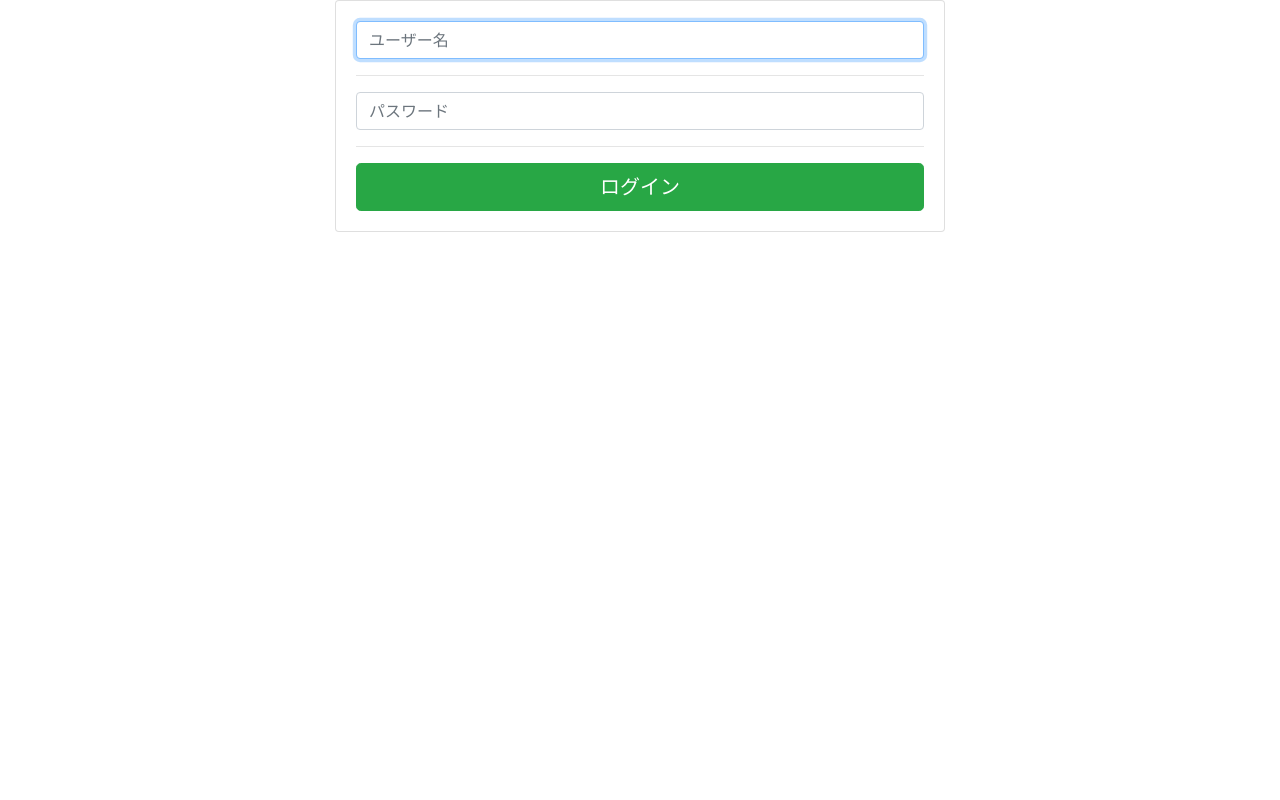
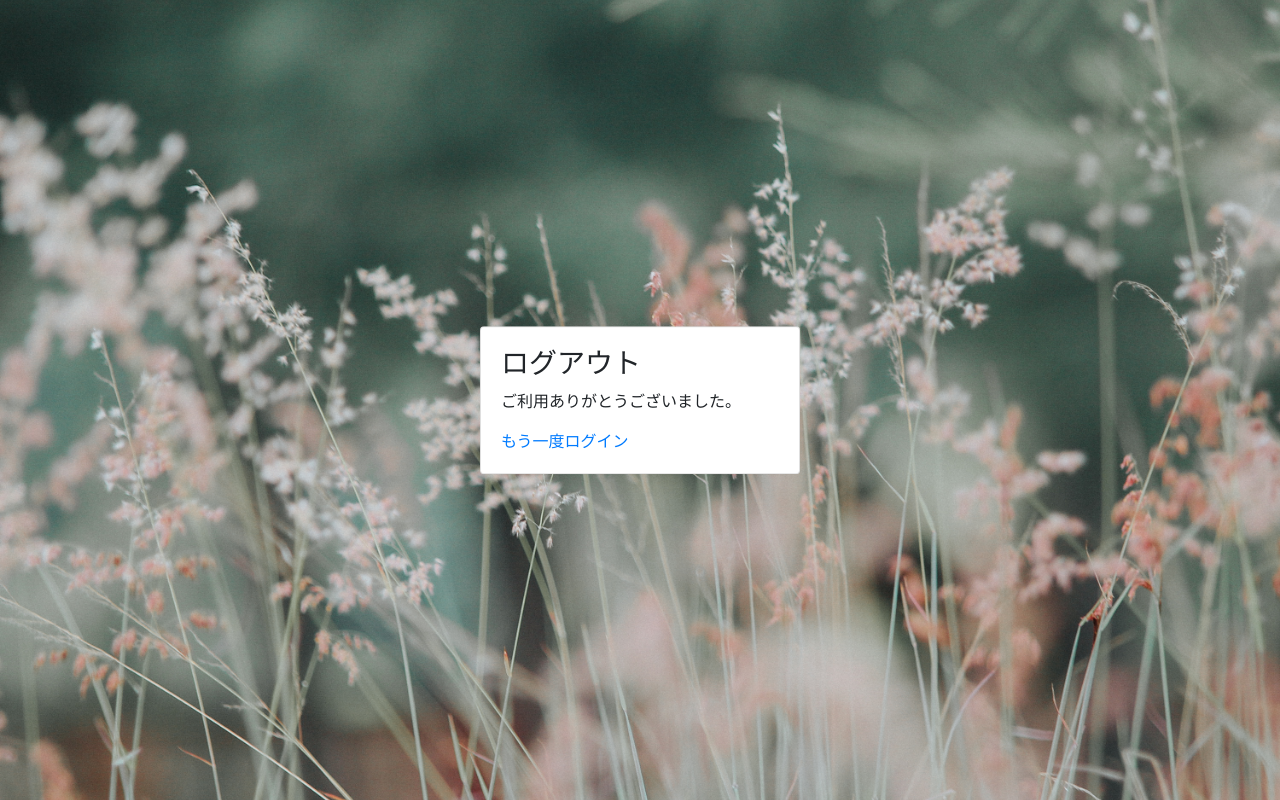
Before and after one commit to tiechel/hostclub, a Django app: template templates/auth/logout.html in a window 1280 px wide. Run offline with Django 3.2, Linux system fonts and the light colour scheme; the template is opened without the code that fills it: values that come from a table or form of the project are taken from there, others are empty; some libraries are stand-ins or nearby versions.

Commit message:
認証画面のスタイル

```diff
--- a/hostclub/urls.py
+++ b/hostclub/urls.py
@@ -4,5 +4,5 @@ from hostclub import views
 app_name = 'hostclub'
 
 urlpatterns = [
-    path('/', views.TopView.as_view(), name='top'),
+    path('', views.TopView.as_view(), name='top'),
 ]
--- a/project/settings.py
+++ b/project/settings.py
@@ -140,7 +140,7 @@ MEDIAFILES_DIRS = [
 
 LOGIN_URL = 'auth:login'
 LOGIN_REDIRECT_URL = 'hostclub:top'
-LOGOUT_REDIRECT_URL  = 'auth:login'
+# LOGOUT_REDIRECT_URL  = 'auth:login'
 
 MESSAGE_TAGS = {
     messages.DEBUG: 'alert alert-secondary',
--- /dev/null
+++ b/static/css/app.css
@@ -0,0 +1,9 @@
+.errorlist {
+  padding-left: 0;
+  list-style: none;
+}
+
+.errorlist li {
+  font-size: small;
+  color: red;
+}
--- /dev/null
+++ b/templates/auth/base.html
@@ -0,0 +1,33 @@
+{% extends 'base.html' %}
+{% load static %}
+
+{% block style %}
+<style>
+html, body {
+  height: 100%;
+}
+body {
+  background-color: black;
+  background-repeat: no-repeat;
+  background-image: url("{% static 'image/bg_login.jpg' %}");
+  background-size: 100% auto;
+  background-position: center, center;
+}
+.login-wrap, .logout-wrap {
+  min-width: 320px;
+  position: absolute;
+  top: 50%;
+  left: 50%;
+  transform: translate(-50%, -50%);
+}
+@media (max-width: 320px) {
+  .login-wrap, .logout-wrap {
+    min-width: 90%;
+  }
+}
+</style>
+{% endblock %}
+
+{% block content %}
+
+{% endblock %}
--- a/templates/auth/logout.html
+++ b/templates/auth/logout.html
@@ -1,23 +1,13 @@
-{% extends 'base.html' %}
-
-{% load static %}
+{% extends 'auth/base.html' %}
 
 {% block content %}
-<form action="" method="POST">
-  <div class="col-md-6 offset-md-3">
-    <div class="card">
-      <div class="card-body">
-        {{ form.non_field_errors }}
-        {% for field in form %}
-          {{ field }}
-          {{ field.errors }}
-          <hr>
-        {% endfor %}
-        <button type="submit" class="btn btn-success btn-lg btn-block">ログイン</button>
-        <input type="hidden" name="next" value="{{ next }}">
-        {% csrf_token %}
-      </div>
+<div class="logout-wrap">
+  <div class="card">
+    <div class="card-body">
+      <h3>ログアウト</h3>
+      <p>ご利用ありがとうございました。</p>
+      <a href="{% url 'auth:login' %}">もう一度ログイン</a>
     </div>
   </div>
-</form>
+</div>
 {% endblock %}
--- a/templates/base.html
+++ b/templates/base.html
@@ -1,3 +1,4 @@
+{% load static %}
 <!doctype html>
 <html lang="jp">
   <head>
@@ -8,6 +9,7 @@
     <!-- Bootstrap CSS -->
     <title>{{ title }} | HOSTCLUB</title>
     <link rel="stylesheet" href="https://stackpath.bootstrapcdn.com/bootstrap/4.3.1/css/bootstrap.min.css" integrity="sha384-ggOyR0iXCbMQv3Xipma34MD+dH/1fQ784/j6cY/iJTQUOhcWr7x9JvoRxT2MZw1T" crossorigin="anonymous">
+    <link rel="stylesheet" href="{% static 'css/app.css' %}">
     {% block style %}{% endblock %}
   </head>
   <body>
@@ -19,7 +21,9 @@
     </li>
     {% endif %}
 
-    {% block content %}{% endblock %}
+    <div class="container">
+      {% block content %}{% endblock %}
+    </div>
 
     <script src="https://code.jquery.com/jquery-3.3.1.slim.min.js" integrity="sha384-q8i/X+965DzO0rT7abK41JStQIAqVgRVzpbzo5smXKp4YfRvH+8abtTE1Pi6jizo" crossorigin="anonymous"></script>
     <script src="https://cdnjs.cloudflare.com/ajax/libs/popper.js/1.14.7/umd/popper.min.js" integrity="sha384-UO2eT0CpHqdSJQ6hJty5KVphtPhzWj9WO1clHTMGa3JDZwrnQq4sF86dIHNDz0W1" crossorigin="anonymous"></script>
```
Also changed, not shown: auth/views.py (+6 -2 lines), templates/auth/login.html (+9 -10 lines), static/image/bg_login.jpg (added).
